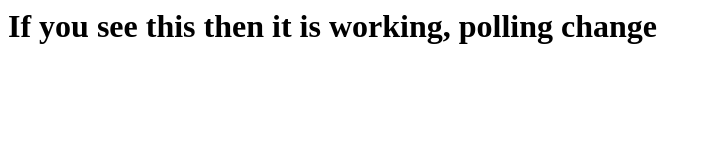
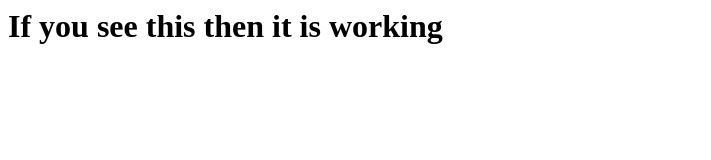
Before and after one commit to melsacramento/PubTest, a plain HTML site: page html/index.html in a window 1280 px wide. Shown: the whole page, without its empty margins (0-711 px from the left). Drawn offline with Linux system fonts and the light colour scheme.

Commit message:
remove changfes

```diff
--- a/html/index.html
+++ b/html/index.html
@@ -1,6 +1,6 @@
 <html>
 <body>
-    <h1>If you see this then it is working, polling change</h1>
+    <h1>If you see this then it is working</h1>
 </body>
 
 </html>
```
